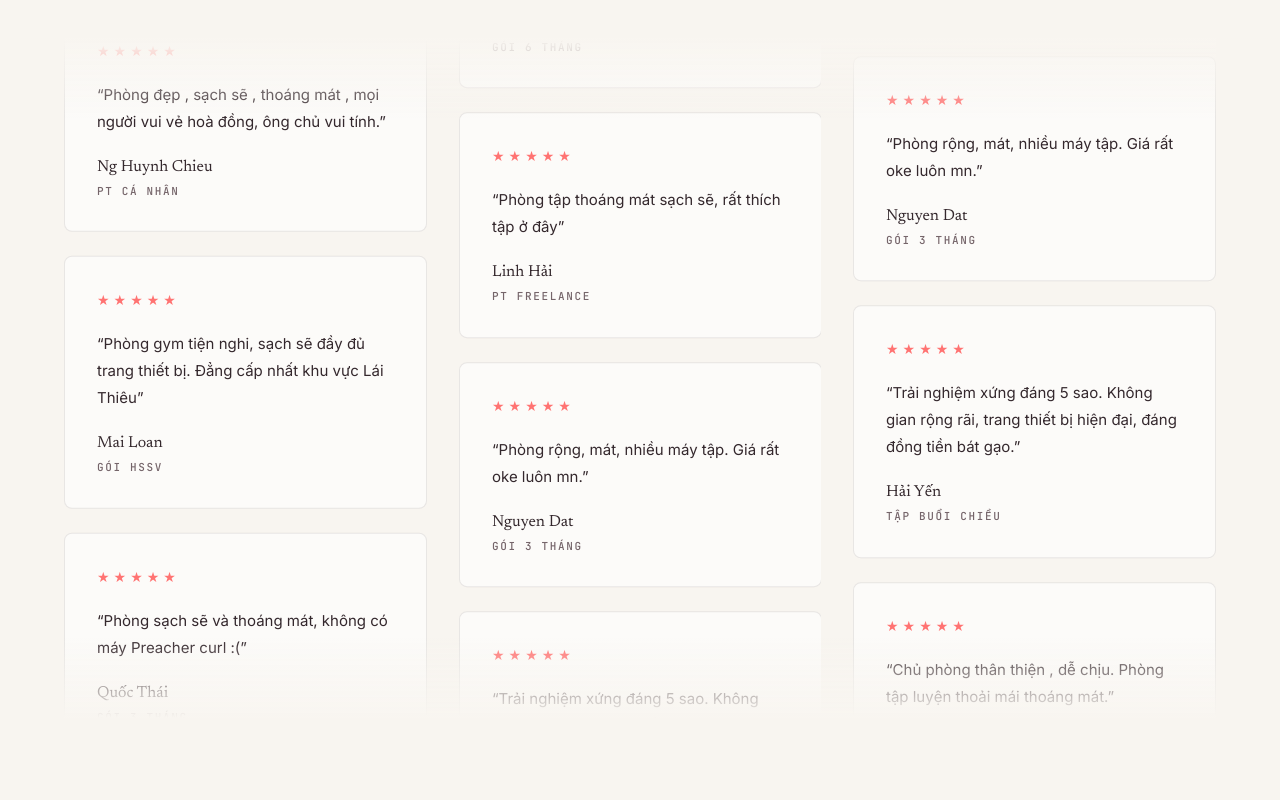
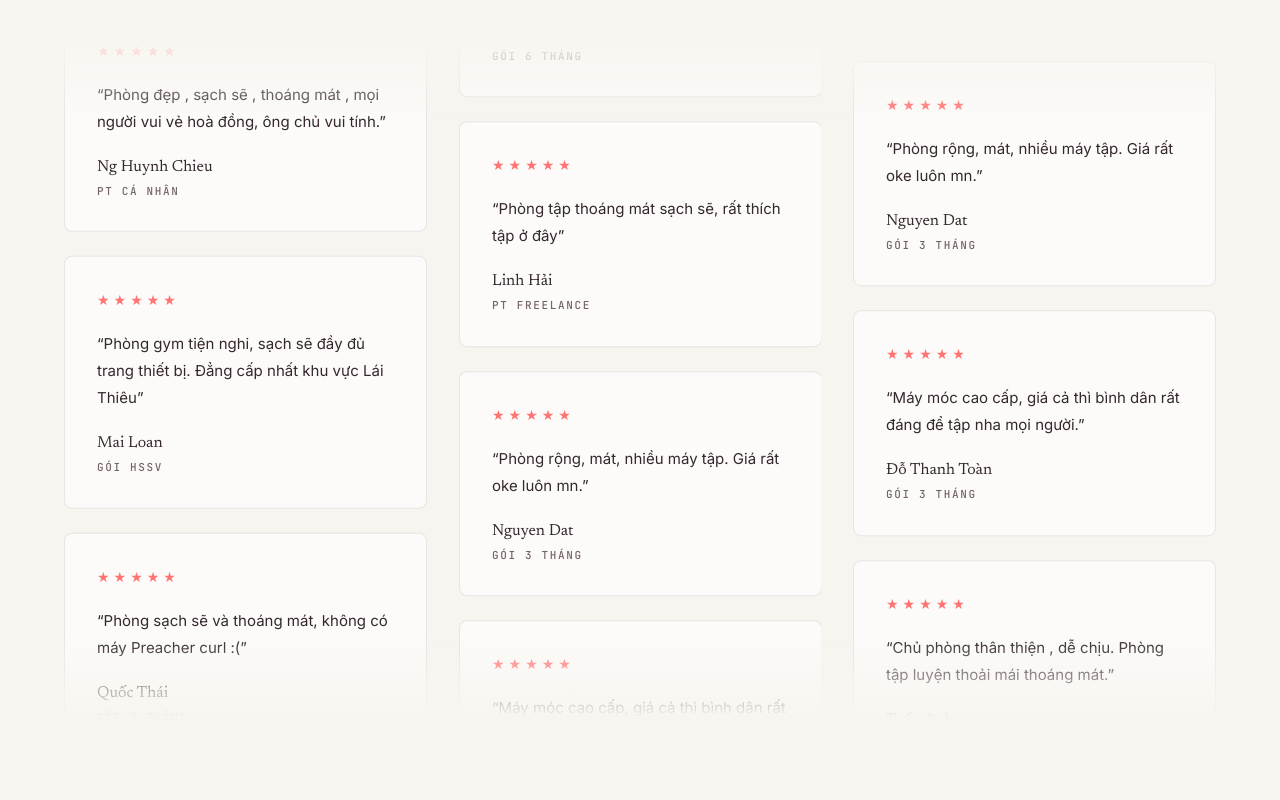
Before and after one commit to ledai15122001/kgymdemo2_claude4, a React (Vite) app: page / in a window 1280 px wide. Shown: the part 7860-8660 px from the top of the page. Built offline with nearby package versions, Linux system fonts and the light colour scheme.

Commit message:
Updated Reviews.tsx

```diff
--- a/src/components/Reviews.tsx
+++ b/src/components/Reviews.tsx
@@ -35,9 +35,9 @@ const REVIEWS = [
     text: 'Phòng rộng, mát, nhiều máy tập. Giá rất oke luôn mn.',
   },
   {
-    name: 'Hải Yến',
-    service: 'Tập Buổi Chiều',
-    text: 'Trải nghiệm xứng đáng 5 sao. Không gian rộng rãi, trang thiết bị hiện đại, đáng đồng tiền bát gạo.',
+    name: 'Đỗ Thanh Toàn',
+    service: 'Gói 3 tháng',
+    text: 'Máy móc cao cấp, giá cả thì bình dân rất đáng để tập nha mọi người.',
   },
 ];
 
```
